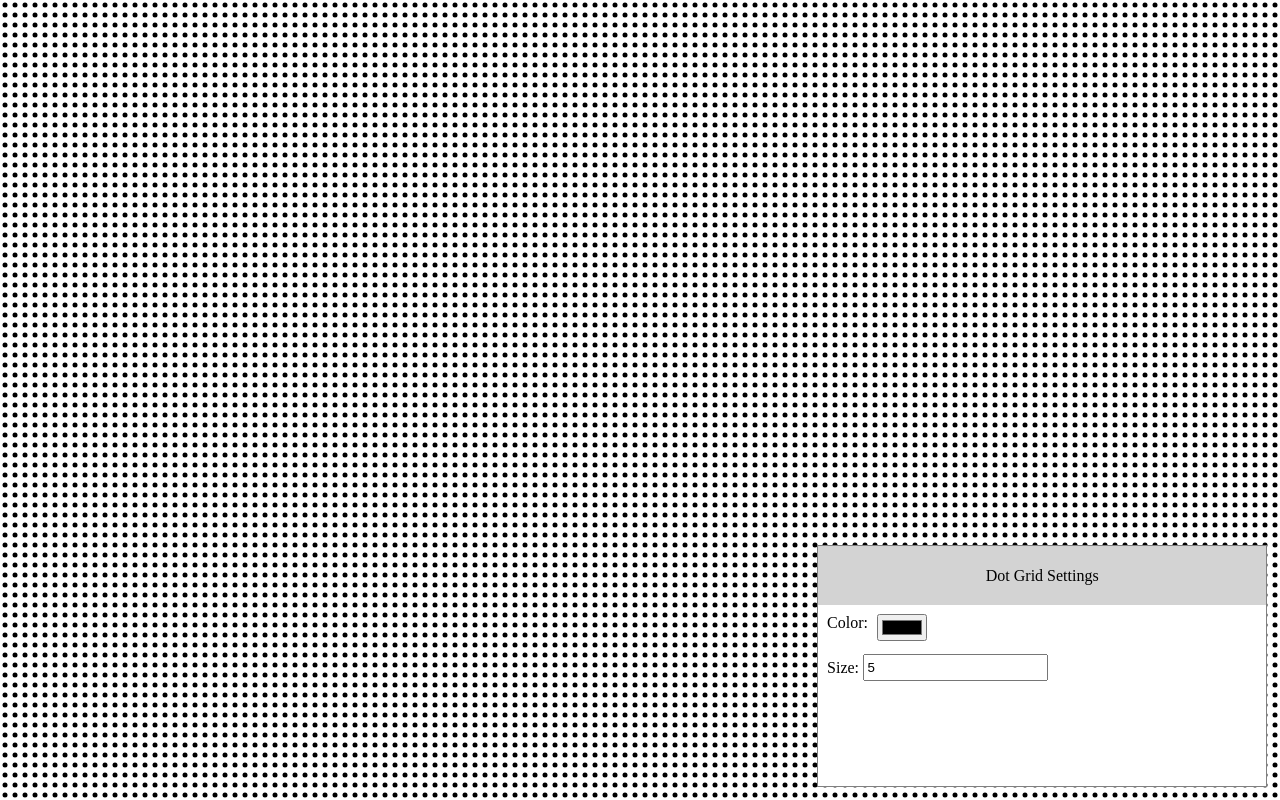
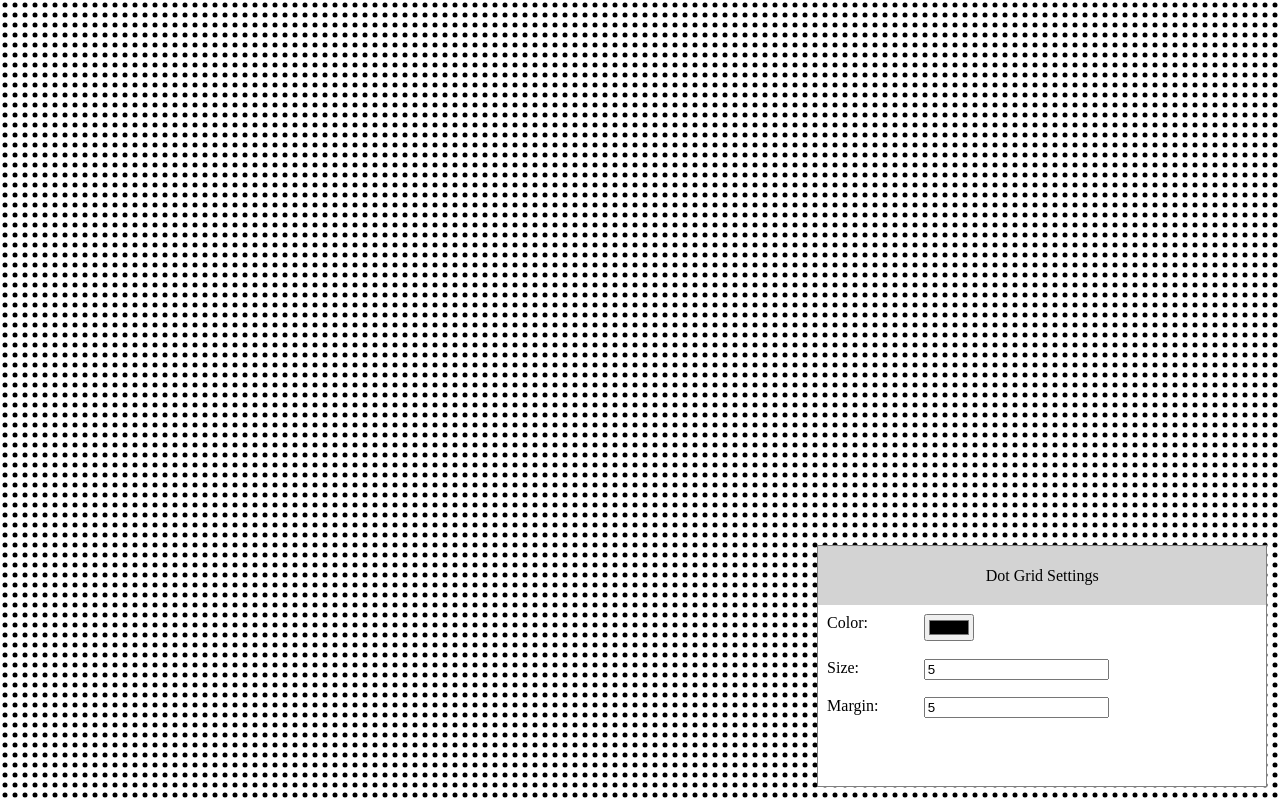
Before and after one commit to goblincraft/dot-grid, a website built with Parcel: page demo/index.html in a window 1280 px wide. Built offline with nearby package versions, Linux system fonts and the light colour scheme.

Commit message:
feature / input that allows confg of margin in demo

```diff
--- a/demo/index.html
+++ b/demo/index.html
@@ -14,11 +14,15 @@
         </div>
         <div class="dot-grid-control">
           <span class="dot-grid-control-label">Color:</span>
-          <input id="dot-color-picker-control" class="dot-color-picker" title="dot-color" type="color" />
+          <input id="dot-color-picker-control" class="dot-input" title="dot-color" type="color" />
         </div>
         <div class="dot-grid-control">
           <span class="dot-grid-control-label">Size:</span>
-          <input id="dot-size-input-control" class="dot-size-input" title="dot-size" type="number" min="1" />
+          <input id="dot-size-input-control" class="dot-input" title="dot-size" type="number" min="1" />
+        </div>
+        <div class="dot-grid-control">
+          <span class="dot-grid-control-label">Margin:</span>
+          <input id="dot-margin-input-control" class="dot-input" title="dot-size" type="number" min="1" />
         </div>
       </div>
     </div>
--- a/demo/main.js
+++ b/demo/main.js
@@ -5,7 +5,8 @@ document.addEventListener("DOMContentLoaded", () => {
     const elements = {
         grid: "dot-grid",
         color: "dot-color-picker-control",
-        size: "dot-size-input-control"
+        size: "dot-size-input-control",
+        margin: "dot-margin-input-control"
     }
     let options = {
         size: 5,
@@ -22,9 +23,14 @@ document.addEventListener("DOMContentLoaded", () => {
         redrawGrid();
     }
 
+    function listenForMarginInputChanges() {
+        document.getElementById(elements.margin).addEventListener("change", (e) => {
+            updateOptions("margin", parseInt(e.target.value));
+        });
+    }
+
     function listenForSizeInputChanges() {
         document.getElementById(elements.size).addEventListener("change", (e) => {
-            console.log(e.target.value);
             updateOptions("size", parseInt(e.target.value));
         });
     }
@@ -38,6 +44,7 @@ document.addEventListener("DOMContentLoaded", () => {
     function setDefaults() {
         document.getElementById(elements.color).value = options.color;
         document.getElementById(elements.size).value = options.size;
+        document.getElementById(elements.margin).value = options.margin;
     }
 
     function init() {
@@ -45,6 +52,7 @@ document.addEventListener("DOMContentLoaded", () => {
         DotGrid.draw(elements.grid, options);
         listenForColorInputChanges();
         listenForSizeInputChanges();
+        listenForMarginInputChanges();
     }
 
     init();
--- a/demo/styles.css
+++ b/demo/styles.css
@@ -45,6 +45,10 @@ html, body {
     padding: 1%;
 }
 
-.dot-grid-control-label, .dot-color-picker {
+.dot-grid-control-label {
+    width: 20%;
+}
+
+.dot-grid-control-label, .dot-input {
     margin: 1%;
 }
```
